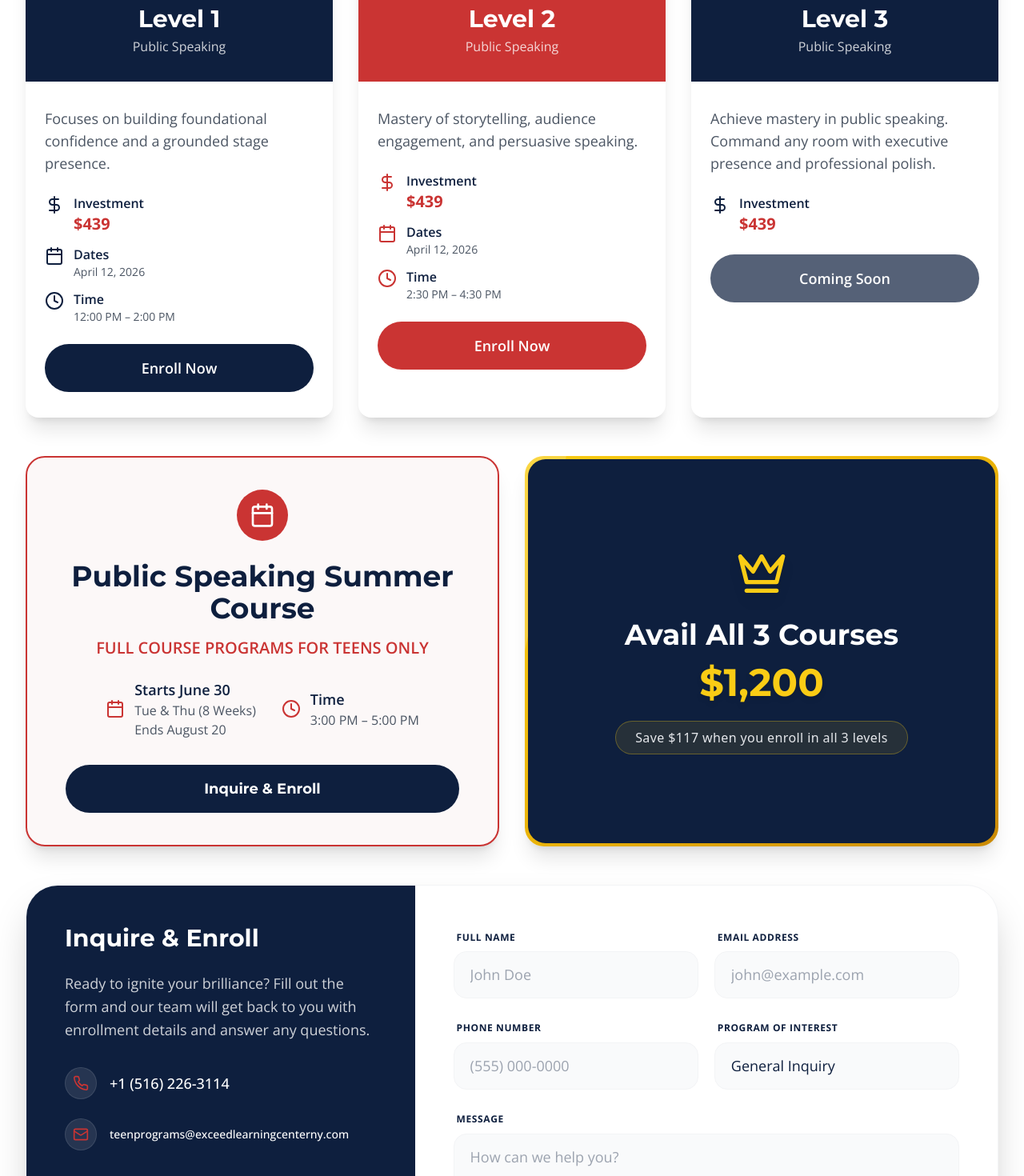
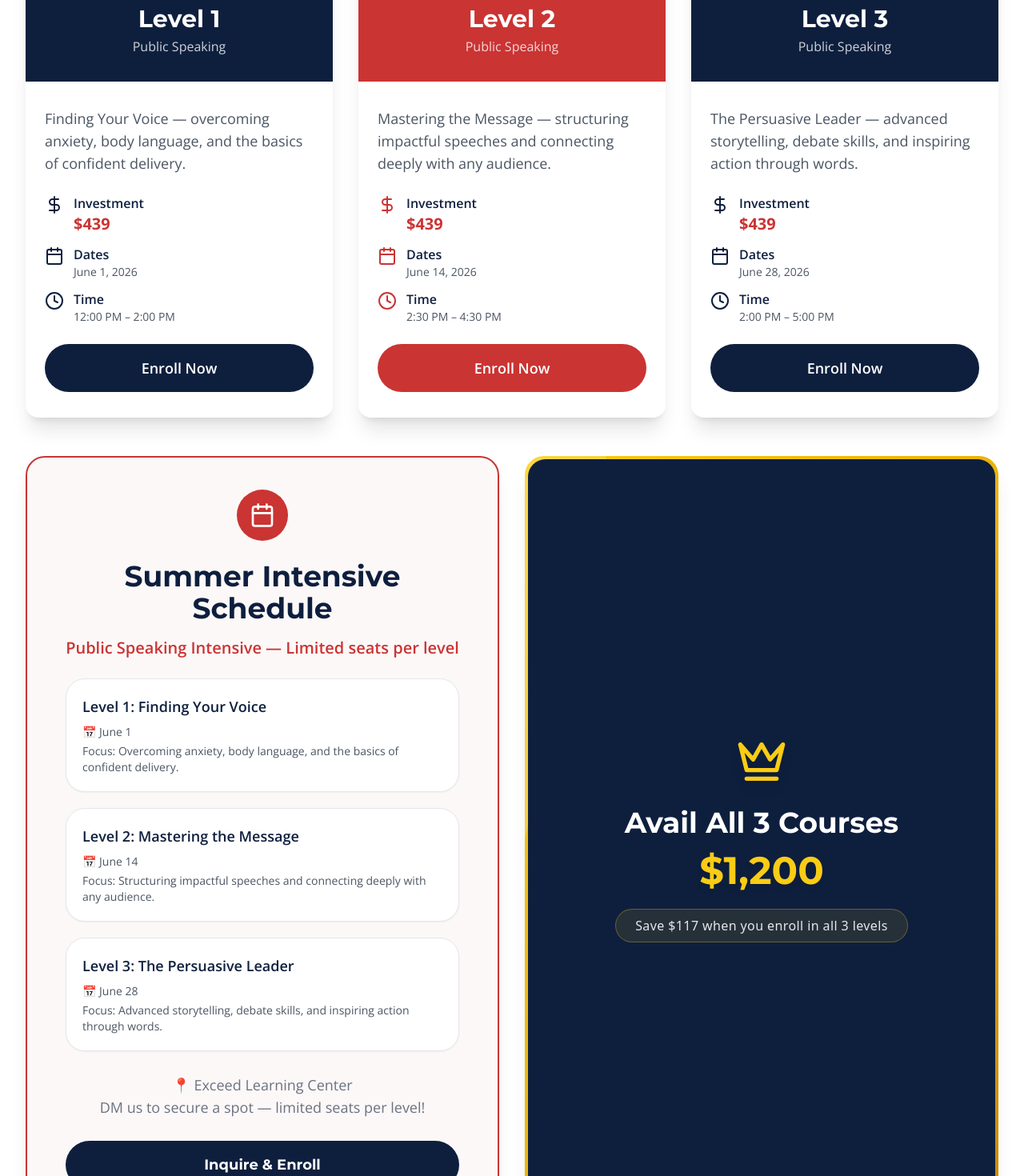
Before and after one commit to phcodesage/public-speaking-course-landing-page, a Next.js app: page / in a window 1280 px wide. Shown: the part 1760-3230 px from the top of the page at 80% size. Built offline with nearby package versions, Linux system fonts and the light colour scheme; no server answers; the database is empty.

Commit message:
changed: dates

```diff
--- a/app/page.tsx
+++ b/app/page.tsx
@@ -49,15 +49,15 @@ export default function Home() {
       title: 'Level 1',
       level: 'Public Speaking',
       icon: <Award className="w-8 h-8 text-white" />,
-      description: 'Focuses on building foundational confidence and a grounded stage presence.',
+      description: 'Finding Your Voice — overcoming anxiety, body language, and the basics of confident delivery.',
       color: '#0e1f3e',
       price: '$439',
       stripeLink: 'https://buy.stripe.com/7sY5kwcWw9se6FXfF1dfG04',
       showDate: true,
-      dates: 'April 12, 2026',
+      dates: 'June 1, 2026',
       time: '12:00 PM – 2:00 PM',
       crashCourse: {
-        dates: 'June 7, 2026',
+        dates: 'June 1, 2026',
         time: '2:00 PM – 5:00 PM',
         price: '$139',
         stripeLink: 'https://buy.stripe.com/7sY8wI4q0gUGaWd2SfdfG0i',
@@ -68,12 +68,12 @@ export default function Home() {
       title: 'Level 2',
       level: 'Public Speaking',
       icon: <TrendingUp className="w-8 h-8 text-white" />,
-      description: 'Mastery of storytelling, audience engagement, and persuasive speaking.',
+      description: 'Mastering the Message — structuring impactful speeches and connecting deeply with any audience.',
       color: '#ca3433',
       price: '$439',
       stripeLink: 'https://buy.stripe.com/7sY5kwcWw9se6FXfF1dfG04',
       showDate: true,
-      dates: 'April 12, 2026',
+      dates: 'June 14, 2026',
       time: '2:30 PM – 4:30 PM',
       crashCourse: {
         dates: 'June 14, 2026',
@@ -87,13 +87,15 @@ export default function Home() {
       title: 'Level 3',
       level: 'Public Speaking',
       icon: <Crown className="w-8 h-8 text-white" />,
-      description: 'Achieve mastery in public speaking. Command any room with executive presence and professional polish.',
+      description: 'The Persuasive Leader — advanced storytelling, debate skills, and inspiring action through words.',
       color: '#0e1f3e',
       price: '$439',
       stripeLink: 'https://buy.stripe.com/7sY5kwcWw9se6FXfF1dfG04',
-      showDate: false,
+      showDate: true,
+      dates: 'June 28, 2026',
+      time: '2:00 PM – 5:00 PM',
       crashCourse: {
-        dates: 'June 21, 2026',
+        dates: 'June 28, 2026',
         time: '2:00 PM – 5:00 PM',
         price: '$139',
         stripeLink: 'https://buy.stripe.com/7sY8wI4q0gUGaWd2SfdfG0i',
@@ -418,28 +420,33 @@ export default function Home() {
                   <Calendar className="w-8 h-8 text-white" />
                 </div>
                 <h3 className="text-3xl md:text-4xl font-bold mb-4" style={{ color: '#0e1f3e', fontFamily: 'Montserrat, sans-serif' }}>
-                  Public Speaking Summer Course
+                  Summer Intensive Schedule
                 </h3>
                 <p className="text-xl font-semibold mb-6" style={{ color: '#ca3433' }}>
-                  FULL COURSE PROGRAMS FOR TEENS ONLY
+                  Public Speaking Intensive — Limited seats per level
                 </p>
 
-                <div className="flex flex-col xl:flex-row items-center justify-center gap-6 xl:gap-8 mb-8">
-                  <div className="flex items-center gap-3">
-                    <Calendar className="w-6 h-6 flex-shrink-0" style={{ color: '#ca3433' }} />
-                    <div className="text-left">
-                      <p className="font-semibold text-base sm:text-lg" style={{ color: '#0e1f3e' }}>Starts June 30</p>
-                      <p className="text-sm sm:text-base text-gray-600">Tue & Thu (8 Weeks)</p>
-                      <p className="text-sm sm:text-base text-gray-600">Ends August 20</p>
-                    </div>
+                <div className="space-y-5 mb-8 text-left">
+                  <div className="rounded-3xl border border-gray-200 bg-white p-5 shadow-sm">
+                    <p className="font-semibold text-lg text-[#0e1f3e] mb-2">Level 1: Finding Your Voice</p>
+                    <p className="text-sm text-gray-600 mb-1">📅 June 1</p>
+                    <p className="text-sm text-gray-600">Focus: Overcoming anxiety, body language, and the basics of confident delivery.</p>
                   </div>
-                  <div className="flex items-center gap-3">
-                    <Clock className="w-6 h-6 flex-shrink-0" style={{ color: '#ca3433' }} />
-                    <div className="text-left">
-                      <p className="font-semibold text-base sm:text-lg" style={{ color: '#0e1f3e' }}>Time</p>
-                      <p className="text-sm sm:text-base text-gray-600">3:00 PM – 5:00 PM</p>
-                    </div>
+                  <div className="rounded-3xl border border-gray-200 bg-white p-5 shadow-sm">
+                    <p className="font-semibold text-lg text-[#0e1f3e] mb-2">Level 2: Mastering the Message</p>
+                    <p className="text-sm text-gray-600 mb-1">📅 June 14</p>
+                    <p className="text-sm text-gray-600">Focus: Structuring impactful speeches and connecting deeply with any audience.</p>
                   </div>
+                  <div className="rounded-3xl border border-gray-200 bg-white p-5 shadow-sm">
+                    <p className="font-semibold text-lg text-[#0e1f3e] mb-2">Level 3: The Persuasive Leader</p>
+                    <p className="text-sm text-gray-600 mb-1">📅 June 28</p>
+                    <p className="text-sm text-gray-600">Focus: Advanced storytelling, debate skills, and inspiring action through words.</p>
+                  </div>
+                </div>
+
+                <div className="text-sm text-gray-500 mb-8">
+                  <p>📍 Exceed Learning Center</p>
+                  <p className="mt-2">DM us to secure a spot — limited seats per level!</p>
                 </div>
 
                 <a
```
